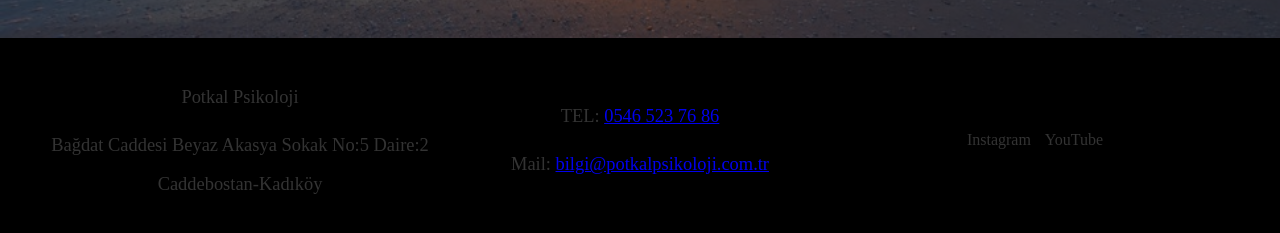
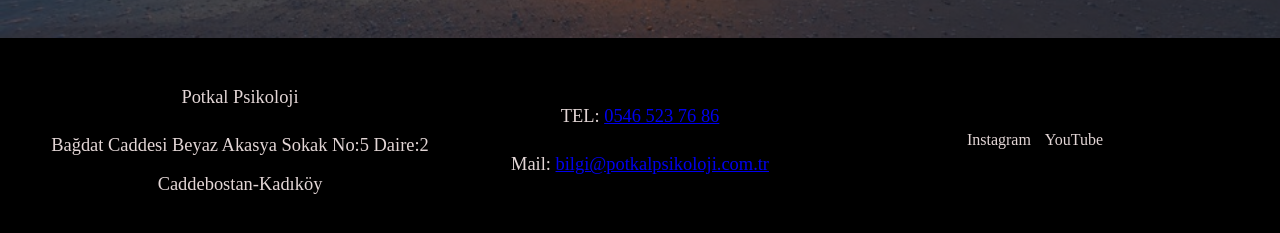
Before and after one commit to Ewoskyx/potkal, a plain HTML site: page index.html in a window 1280 px wide. Shown: the part 4019-4252 px from the top of the page. Drawn offline with Linux system fonts and the light colour scheme; a web font is replaced by a local one.

Commit message:
Change Styles

```diff
--- a/style.css
+++ b/style.css
@@ -325,13 +325,13 @@ footer {
   .footer-contact p {
     margin: 10px 0;
     text-decoration: none;
-    color: #333;
+    color: #e3d6d6;
   }
 
   .footer-social a {
     display: inline-block;
     margin-right: 10px;
-    color: #333;
+    color: #e3d6d6;
     text-decoration: none;
   }
 
```
